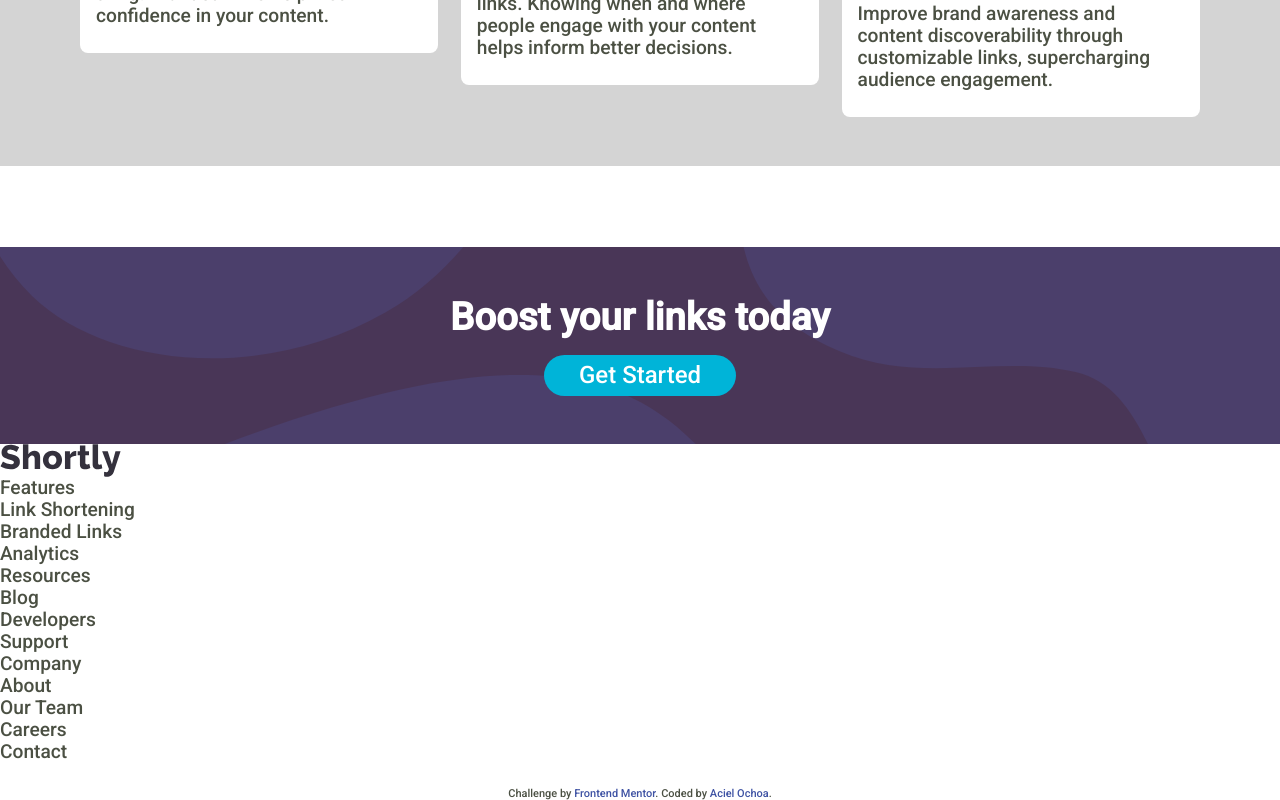
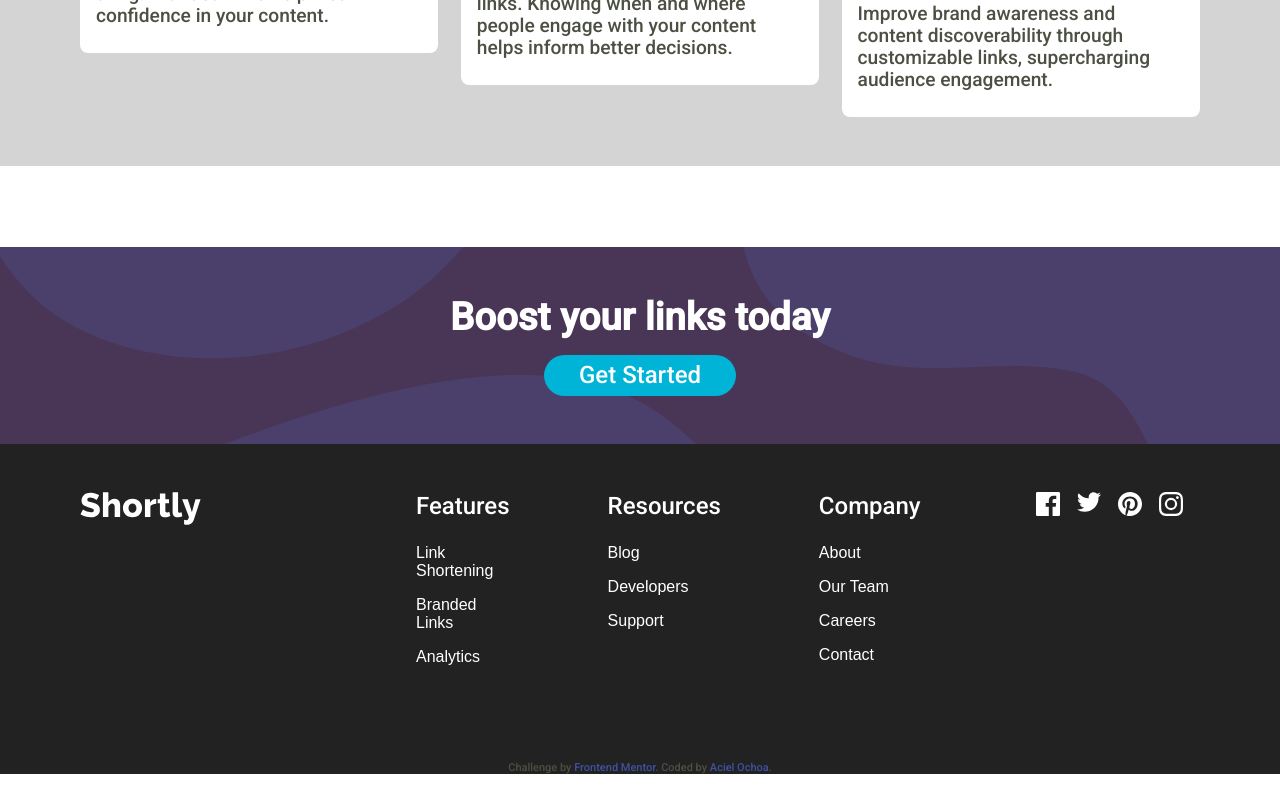
Before and after one commit to AceIsHuman/url-shortening-api, a React (Create React App) app: page / in a window 1280 px wide. Shown: the part 1276-2076 px from the top of the page. After the commit the page ends 2050 px from the top, so only its background shows below. Built offline with nearby package versions, Linux system fonts and the light colour scheme.

Commit message:
import footer styling and compile css

```diff
--- a/src/less/main.less
+++ b/src/less/main.less
@@ -7,6 +7,7 @@
 @import 'link-cards';
 @import 'staircase';
 @import 'bottom-cta';
+@import 'footer';
 @import 'attribution';
 
 .app {
--- a/src/main.css
+++ b/src/main.css
@@ -262,6 +262,46 @@ input {
   color: #ffffff;
   margin-bottom: 1rem;
 }
+.footer {
+  width: 100%;
+  background-color: #222222;
+}
+.footer .footer-width {
+  max-width: 70rem;
+  margin: 0 auto;
+  padding: 3rem 0 5rem;
+  display: flex;
+  justify-content: space-between;
+  color: #ffffff;
+}
+.footer .footer-width img {
+  filter: brightness(10) contrast(10) grayscale(1);
+}
+.footer .footer-width .footer-links {
+  display: flex;
+  width: 70%;
+}
+.footer .footer-width .footer-links .footer-links-list {
+  margin-right: 12.5%;
+}
+.footer .footer-width .footer-links .footer-links-list:last-child {
+  margin-right: 0;
+}
+.footer .footer-width .footer-links .footer-links-list .footer-link {
+  font: menu;
+  margin-bottom: 1rem;
+}
+.footer .footer-width .footer-links .footer-links-list .footer-link.title {
+  font-size: 1.5rem;
+  margin-bottom: 1.5rem;
+  font-family: inherit;
+}
+.footer .footer-width .footer-links .footer-socials {
+  display: flex;
+  justify-content: space-evenly;
+  align-items: flex-start;
+  width: 100%;
+}
 .attribution {
   font-size: 11px;
   text-align: center;
```
